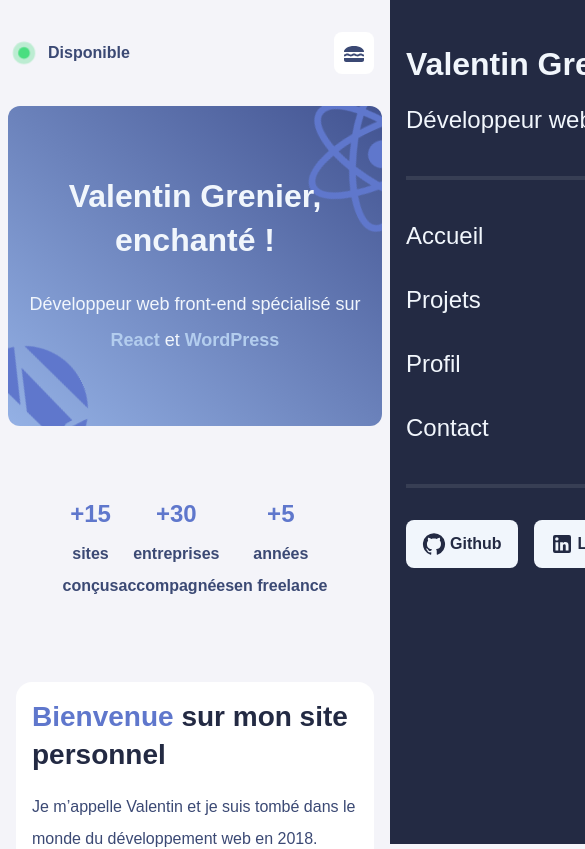
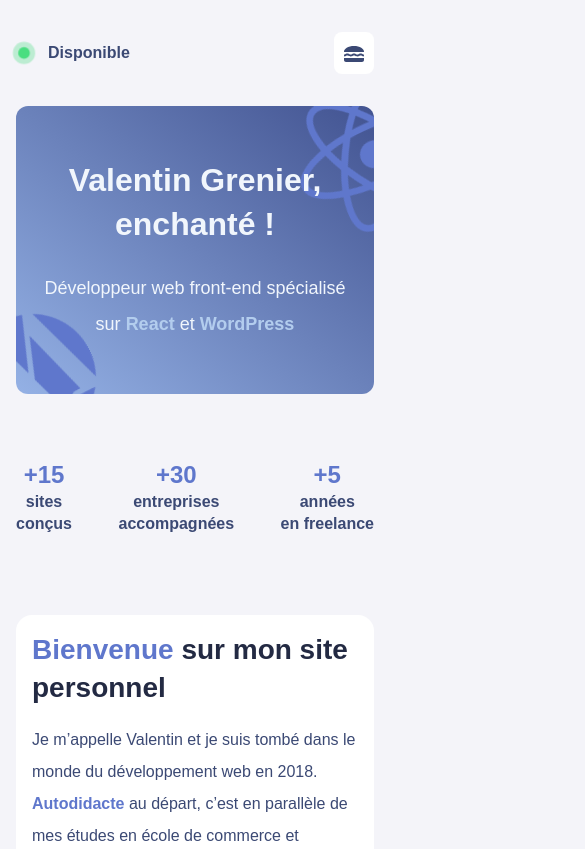
Before and after one commit to valentin-grenier/portfolio, a Next.js app: page / in a window 390 px wide. Shown: the top 849 px of the page, 585 px wide, since content can reach past the window. Built offline with nearby package versions, Linux system fonts and the light colour scheme.

Commit message:
Temporarly disabled burger menu in order to fix the overflow issue

```diff
--- /dev/null
+++ b/src/app/components/Header/AnotherBurger.tsx
@@ -0,0 +1,10 @@
+import { Dispatch, SetStateAction } from "react";
+
+interface IAnotherBurger {
+  isOpen: boolean;
+  setIsOpen: Dispatch<SetStateAction<boolean>>;
+}
+
+export default function AnotherBurger({ isOpen, setIsOpen }: IAnotherBurger) {
+  return <div className="bg-danube-950 h-full absolute right-0 top-0"></div>;
+}
--- a/src/app/components/Header/Header.tsx
+++ b/src/app/components/Header/Header.tsx
@@ -2,6 +2,7 @@ import LunchDining from "@mui/icons-material/LunchDining";
 import BurgerMenu from "./BurgerMenu";
 import { useState } from "react";
 import MenuItem from "./MenuItem";
+import AnotherBurger from "./AnotherBurger";
 
 export default function Header() {
   // Toggle burger menu
@@ -49,7 +50,8 @@ export default function Header() {
         </button>
       </div>
 
-      <BurgerMenu isOpen={isOpen} setIsOpen={setIsOpen} />
+      {/* <BurgerMenu isOpen={isOpen} setIsOpen={setIsOpen} /> */}
+      {/* <AnotherBurger isOpen={isOpen} setIsOpen={setIsOpen} /> */}
     </header>
   );
 }
--- a/src/app/layout.tsx
+++ b/src/app/layout.tsx
@@ -14,7 +14,7 @@ export default function RootLayout({
 }) {
   return (
     <html lang="fr">
-      <body className="text-default overflow-x-hidden max-w-[1280px] mx-auto">
+      <body className="text-danube-900 text-default bg-danube-bg">
         {children}
       </body>
     </html>
--- a/src/app/page.tsx
+++ b/src/app/page.tsx
@@ -53,15 +53,15 @@ export default function App() {
     <>
       <Header />
 
-      <main>
+      <main className="overflow-hidden">
         {/* Hero */}
-        <div className="bg-gradient-blue text-center text-light mx-2 p-4 rounded-xl h-80 lg:h-96 flex flex-col justify-center relative overflow-hidden">
+        <Section className="bg-gradient-blue text-center text-light p-4 mx-4 rounded-xl h-72 lg:h-96 flex flex-col justify-center relative overflow-hidden">
           <h1 className="text-3xl md:text-4xl lg:text-5xl mb-6 lg:mx-auto lg:w-1/2 z-10">
-            Valentin Grenier, enchanté !
+            Valentin Grenier, enchanté&nbsp;!
           </h1>
           <p className="font-title font-medium text-lg lg:mx-auto lg:w-1/3 z-10">
-            Développeur web front-end spécialisé sur{" "}
-            <strong className="text-danube-300">React</strong> et{" "}
+            Développeur web front-end spécialisé sur&nbsp;
+            <strong className="text-danube-300">React</strong> et&nbsp;
             <strong className="text-danube-300">WordPress</strong>
           </p>
 
@@ -76,26 +76,26 @@ export default function App() {
             alt="logo WordPress"
             className="absolute -bottom-[48px] -left-12 w-32 md:w-48 lg:w-64 animate-rotate"
           />
-        </div>
+        </Section>
 
         {/* Data */}
-        <Section className="flex gap md:gap-16 lg:gap-32 justify-center pt-16">
+        <Section className="flex gap-2 md:gap-16 lg:gap-32 justify-between md:justify-center pt-16">
           <div className="text-center">
-            <p className="font-title font-semibold text-sm lg:text-lg lg:leading-snug mb-0">
+            <p className="font-title font-semibold text-sm lg:text-lg leading-snug mb-0">
               <strong className="text-xl lg:text-4xl">+15 </strong>
               <br /> sites
               <br /> conçus
             </p>
           </div>
           <div className="text-center">
-            <p className="font-title font-semibold text-sm lg:text-lg lg:leading-snug mb-0">
+            <p className="font-title font-semibold text-sm lg:text-lg leading-snug mb-0">
               <strong className="text-xl lg:text-4xl">+30 </strong>
               <br /> entreprises
               <br /> accompagnées
             </p>
           </div>
           <div className="text-center">
-            <p className="font-title font-semibold text-sm lg:text-lg lg:leading-snug mb-0">
+            <p className="font-title font-semibold text-sm lg:text-lg leading-snug mb-0">
               <strong className="text-xl lg:text-4xl">+5 </strong>
               <br /> années <br />
               en freelance
@@ -135,8 +135,8 @@ export default function App() {
         <Section className="flex flex-col gap-6">
           <h2 className="text-center">Mon savoir-faire</h2>
 
-          <div className="grid grid-cols-2 gap-4">
-            <div className="relative overflow-hidden col-span-2">
+          <div className="grid grid-cols-1 lg:grid-cols-2 gap-4">
+            <div className="relative overflow-hidden lg:col-span-2">
               <CardSkill
                 title="Front-end"
                 text="Je suis passionné par la création d'interfaces modernes, élégantes et axées sur l'expérience utilisateur."
--- a/src/app/styles/globals.css
+++ b/src/app/styles/globals.css
@@ -7,8 +7,8 @@
 
 /* * ===== App styles ===== */
 
-body {
-  @apply text-danube-900 bg-danube-bg;
+html {
+	overflow-x: hidden !important;
 }
 
 /* Headings styles */
@@ -160,3 +160,15 @@ strong {
 	margin-top: 1rem;
 	color: #5F77CC !important;
 }
+
+
+
+@keyframes showBurger {
+	from {
+		width: 0%;
+	}
+
+	to {
+		width: 100%;
+	}
+}
--- a/tailwind.config.ts
+++ b/tailwind.config.ts
@@ -45,6 +45,9 @@ const config: Config = {
       transitionProperty: {
         position: "top, bottom, left, right",
       },
+      animation: {
+        showBurger: "showBurger 1s ease-in-out",
+      },
     },
   },
   plugins: [],
```
